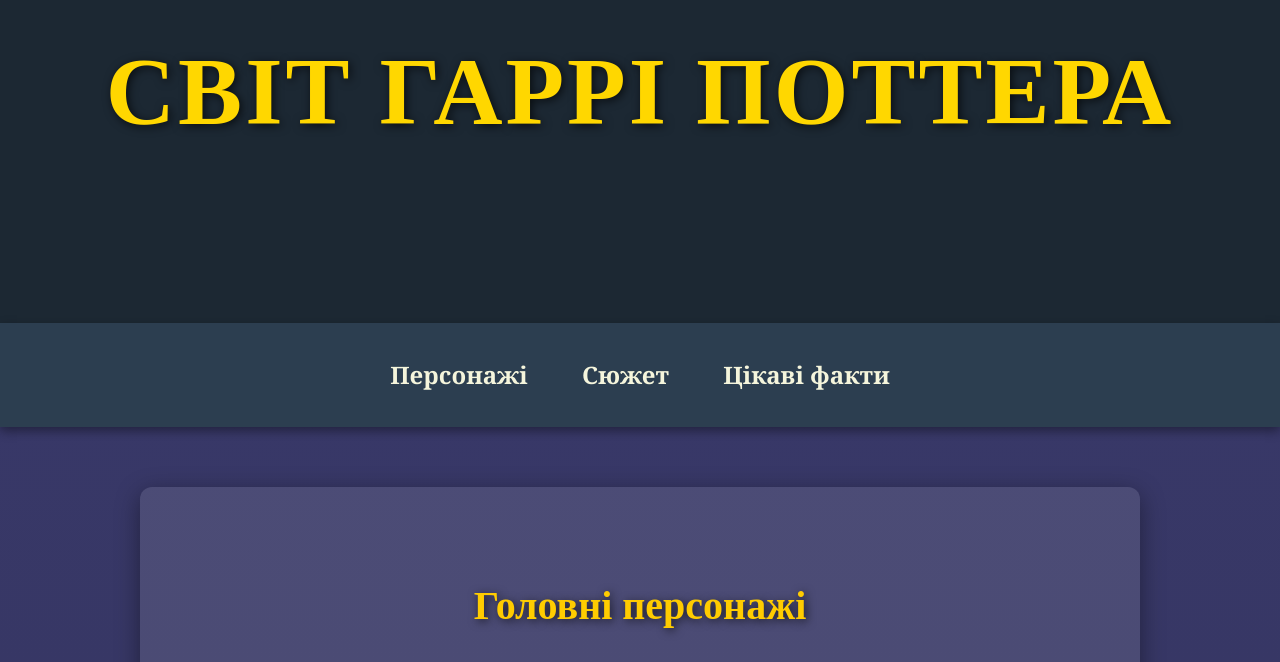
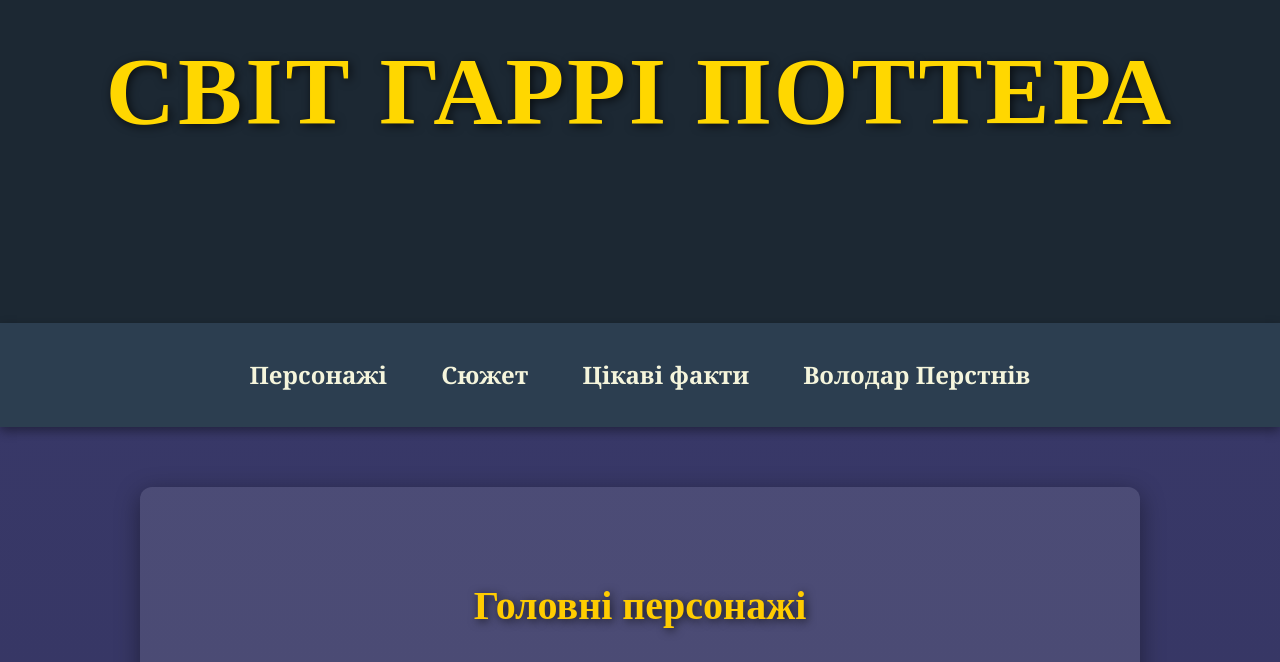
Before and after one commit to qwerty765m/-, a plain HTML site: page index.html in a window 1280 px wide. Shown: the part 138-800 px from the top of the page. Drawn offline with Linux system fonts and the light colour scheme.

Commit message:
Update index.html

```diff
--- a/index.html
+++ b/index.html
@@ -16,6 +16,7 @@
   <a href="#characters">Персонажі</a>
   <a href="#plot">Сюжет</a>
   <a href="#facts">Цікаві факти</a>
+  <a href="https://qwerty765m.github.io/cccc-/#locations">Володар Перстнів</a>
 </nav>
 
 <section id="characters">
```
